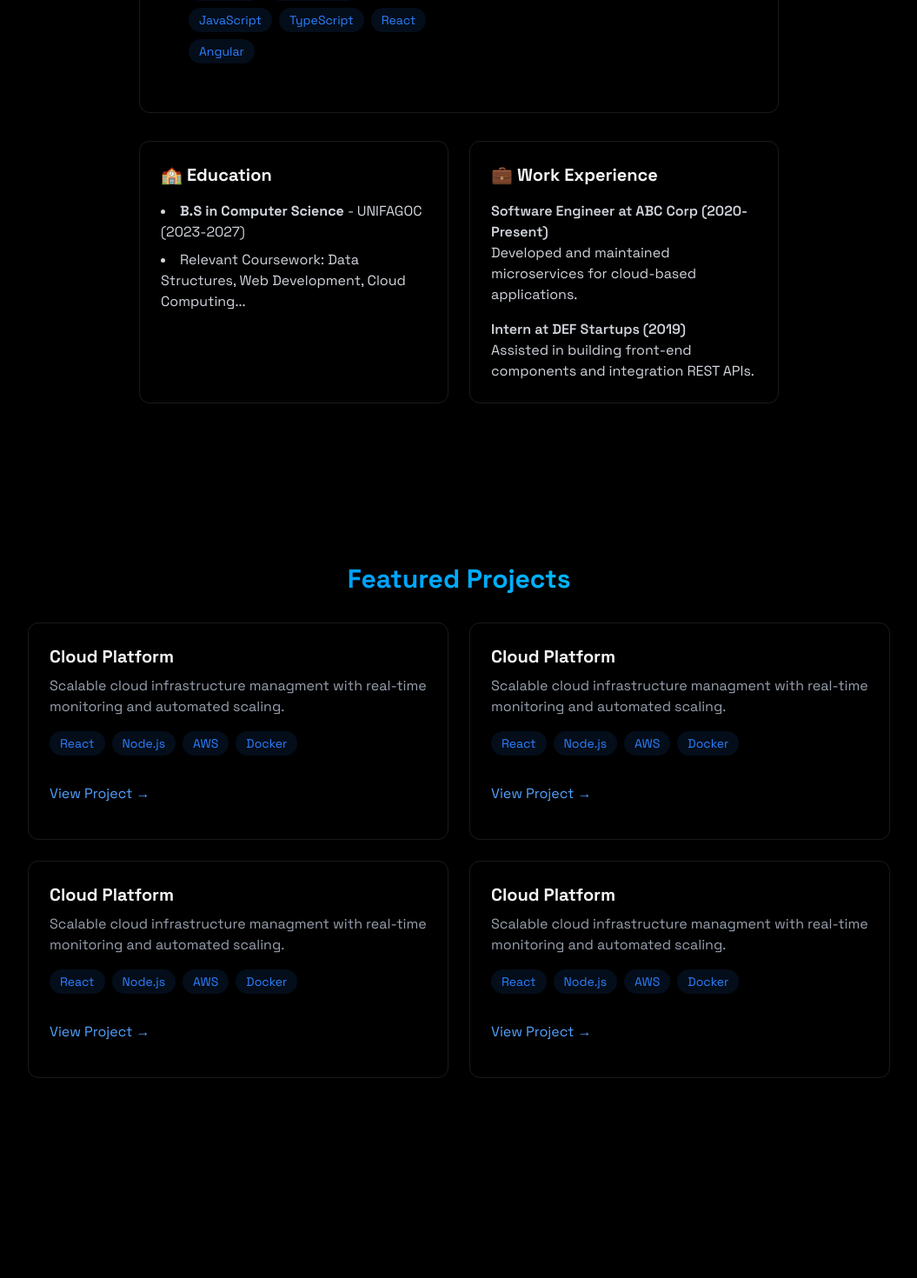
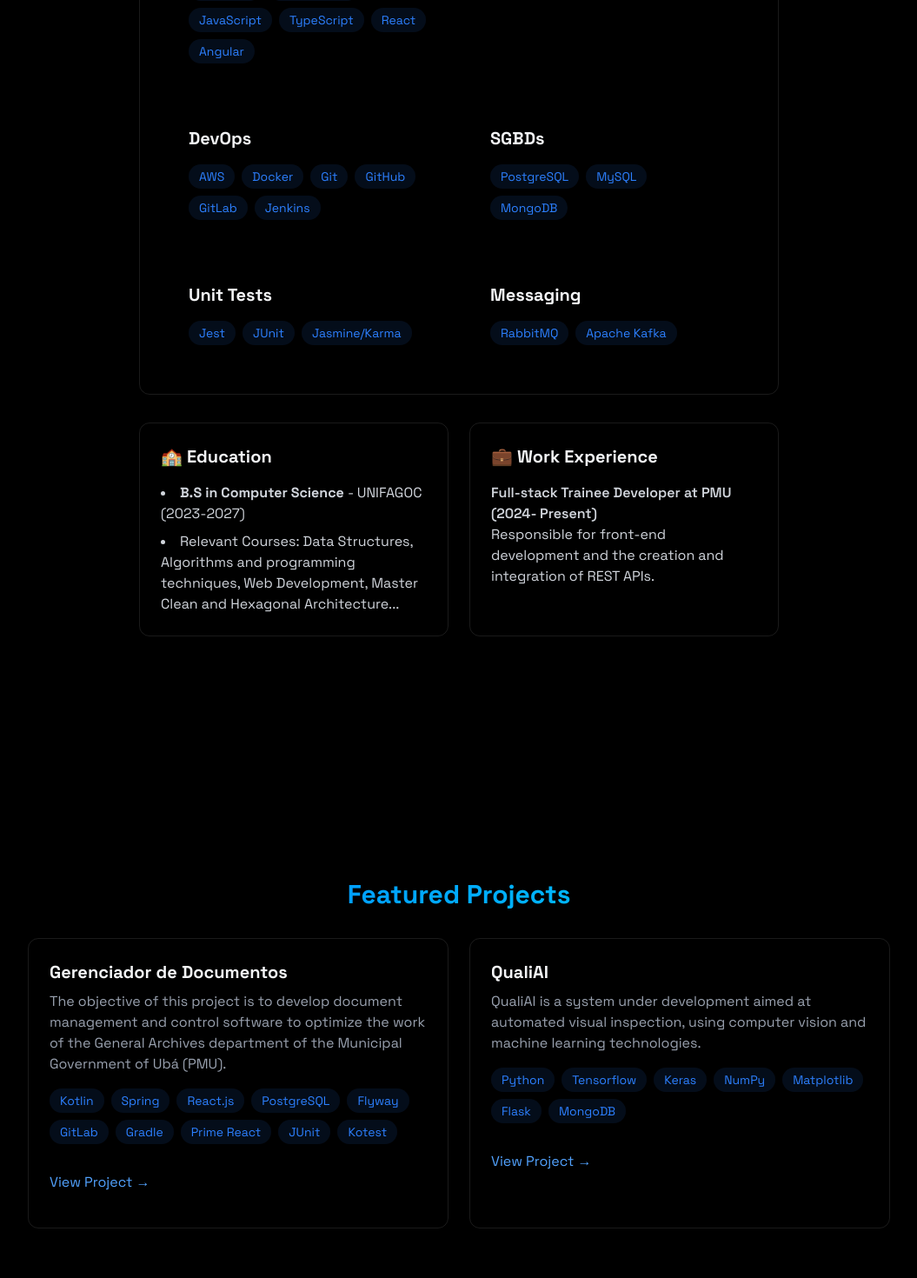
Before and after one commit to lucasrodriguescunha/beautiful-portfolio, a React (Vite) app: page / in a window 1280 px wide. Shown: the part 1220-2690 px from the top of the page at 87% size, without its empty margins (112-1167 px from the left). Built offline with nearby package versions, Linux system fonts and the light colour scheme.

Commit message:
feat: ajuste nos campos de informações

```diff
--- a/index.html
+++ b/index.html
@@ -3,14 +3,13 @@
 
 <head>
   <meta charset="UTF-8" />
-  <link rel="icon" type="image/svg+xml" href="/vite.svg" />
   <link rel="preconnect" href="https://fonts.googleapis.com" />
   <link rel="preconnect" href="https://fonts.gstatic.com" crossorigin />
   <link
     href="https://fonts.googleapis.com/css2?family=Space+Grotesk:wght@400;500;600;700&family=JetBrains+Mono:wght@400;700&display=swap"
     rel="stylesheet" />
   <meta name="viewport" content="width=device-width, initial-scale=1.0" />
-  <title>Vite + React</title>
+  <title>Lucas Rodrigues Cunha</title>
 </head>
 
 <body>
--- a/package.json
+++ b/package.json
@@ -10,6 +10,7 @@
     "preview": "vite preview"
   },
   "dependencies": {
+    "@emailjs/browser": "^4.4.1",
     "@tailwindcss/vite": "^4.1.4",
     "beautiful-portfolio": "file:",
     "emailjs-com": "^3.2.0",
--- a/src/components/sections/About.jsx
+++ b/src/components/sections/About.jsx
@@ -21,6 +21,32 @@ export const About = () => {
         "Kotlin",
         "Spring",
         "Flyway"
+    ];
+
+    const devOpsSkills = [
+        "AWS",
+        "Docker",
+        "Git",
+        "GitHub",
+        "GitLab",
+        "Jenkins"
+    ];
+
+    const sgbdsSkills = [
+        "PostgreSQL",
+        "MySQL",
+        "MongoDB"
+    ];
+
+    const testsSkills = [
+        "Jest",
+        "JUnit",
+        "Jasmine/Karma"
+    ];
+
+    const messagingsSkills = [
+        "RabbitMQ",
+        "Apache Kafka"
     ];
 
     return (
@@ -69,6 +95,62 @@ export const About = () => {
                                     ))}
                                 </div>
                             </div>
+
+                            <div className="rounded-xl p-6 hover:-translate-y-1 transition-all">
+                                <h3 className="text-xl font-bold mb-4"> DevOps </h3>
+                                <div className="flex flex-wrap gap-2"
+                                >
+                                    {devOpsSkills.map((tech, key) => (
+                                        <span key={key} className="bg-blue-500/10 text-blue-500 py-1 px-3 rounded-full text-sm hover:bg-blue-500/20
+                                        hover:shadow-[0_2px_8px_rgba(59, 130, 246, 0.2)] transition"
+                                        >
+                                            {tech}
+                                        </span>
+                                    ))}
+                                </div>
+                            </div>
+
+                            <div className="rounded-xl p-6 hover:-translate-y-1 transition-all">
+                                <h3 className="text-xl font-bold mb-4"> SGBDs </h3>
+                                <div className="flex flex-wrap gap-2"
+                                >
+                                    {sgbdsSkills.map((tech, key) => (
+                                        <span key={key} className="bg-blue-500/10 text-blue-500 py-1 px-3 rounded-full text-sm hover:bg-blue-500/20
+                                        hover:shadow-[0_2px_8px_rgba(59, 130, 246, 0.2)] transition"
+                                        >
+                                            {tech}
+                                        </span>
+                                    ))}
+                                </div>
+                            </div>
+
+                            <div className="rounded-xl p-6 hover:-translate-y-1 transition-all">
+                                <h3 className="text-xl font-bold mb-4"> Unit Tests </h3>
+                                <div className="flex flex-wrap gap-2"
+                                >
+                                    {testsSkills.map((tech, key) => (
+                                        <span key={key} className="bg-blue-500/10 text-blue-500 py-1 px-3 rounded-full text-sm hover:bg-blue-500/20
+                                        hover:shadow-[0_2px_8px_rgba(59, 130, 246, 0.2)] transition"
+                                        >
+                                            {tech}
+                                        </span>
+                                    ))}
+                                </div>
+                            </div>
+
+                            <div className="rounded-xl p-6 hover:-translate-y-1 transition-all">
+                                <h3 className="text-xl font-bold mb-4"> Messaging </h3>
+                                <div className="flex flex-wrap gap-2"
+                                >
+                                    {messagingsSkills.map((tech, key) => (
+                                        <span key={key} className="bg-blue-500/10 text-blue-500 py-1 px-3 rounded-full text-sm hover:bg-blue-500/20
+                                        hover:shadow-[0_2px_8px_rgba(59, 130, 246, 0.2)] transition"
+                                        >
+                                            {tech}
+                                        </span>
+                                    ))}
+                                </div>
+                            </div>
                         </div>
                     </div>
 
@@ -81,7 +163,7 @@ export const About = () => {
                                     (2023-2027)
                                 </li>
                                 <li>
-                                    Relevant Coursework: Data Structures, Web Development, Cloud Computing...
+                                    Relevant Courses: Data Structures, Algorithms and programming techniques, Web Development, Master Clean and Hexagonal Architecture...
                                 </li>
                             </ul>
                         </div>
@@ -91,15 +173,15 @@ export const About = () => {
                             <div className="space-y-4 text-gray-300">
                                 <div>
                                     <h4 className="font-semibold">
-                                        Software Engineer at ABC Corp
-                                        (2020- Present)
+                                        Full-stack Trainee Developer at PMU
+                                        (2024- Present)
                                     </h4>
                                     <p>
-                                        Developed and maintained microservices for cloud-based applications.
+                                        Responsible for front-end development and the creation and integration of REST APIs.
                                     </p>
                                 </div>
 
-                                <div>
+                                {/* <div>
                                     <h4 className="font-semibold">
                                         Intern at DEF Startups
                                         (2019)
@@ -107,7 +189,7 @@ export const About = () => {
                                     <p>
                                         Assisted in building front-end components and integration REST APIs.
                                     </p>
-                                </div>
+                                </div> */}
                             </div>
                         </div>
                     </div>
--- a/src/components/sections/Contact.jsx
+++ b/src/components/sections/Contact.jsx
@@ -1,6 +1,6 @@
 import { useState } from "react";
 import { RevealOnScroll } from "../RevealOnScroll";
-import emailjs from 'emailjs-com';
+import emailjs from '@emailjs/browser';
 
 export const Contact = () => {
     const [formData, setFormData] = useState({
@@ -34,7 +34,7 @@ export const Contact = () => {
             className="min-h-screen flex items-center justify-center py-20"
         >
             <RevealOnScroll>
-                <div className="px-4 w-150">
+                <div className="px-4 w-80">
                     <h2 className="text-3xl font-bold mb-8 bg-gradient-to-r from-blue-500 to-cyan-400 bg-clip-text text-transparent text-center">
                         Get In Touch
                     </h2>
@@ -42,8 +42,8 @@ export const Contact = () => {
                         <div className="relative">
                             <input
                                 type="text"
-                                id="name"
-                                name="name"
+                                id="from_name"
+                                name="from_name"
                                 required
                                 value={formData.name}
                                 className="w-full bg-white/5 border border-white/10 rounded px-4 py-3 text-white transition focus:outline-none focus:border-blue-500 focus:bg-blue-500/5"
--- a/src/components/sections/Home.jsx
+++ b/src/components/sections/Home.jsx
@@ -14,7 +14,7 @@ export const Home = () => {
                     </h1>
 
                     <p className="text-gray-400 text-lg mb-8 max-w-lg mx-auto">
-                        I'm fullstack developer who loves crafting clean, scalable web applications. My goal is to build solutions that offer both expcetional perfomance and a delightdful user experience.
+                        I'm full stack developer who loves crafting clean, scalable web applications. My goal is to build solutions that offer both exceptional performance and a delightful user experience.
                     </p>
 
                     <div className="flex justify-center space-x-4">
--- a/src/components/sections/Projects.jsx
+++ b/src/components/sections/Projects.jsx
@@ -15,6 +15,57 @@ export const Projects = () => {
 
                     <div className="grid grid-cols-1 md:grid-cols-2 gap-6">
                         <div className="p-6 rounded-xl border border-white/10 hover:-translate-y-1 hover:border-blue-500/30 hover:shadow-[0_2px_8px_rgba(59, 130, 246, 0.1)] transition-all">
+                            <h3 className="text-xl font-bold mb-2"> Gerenciador de Documentos </h3>
+                            <p className="text-gray-400 mb-4">
+                                The objective of this project is to develop document management and control software to optimize the work of the General Archives department of the Municipal Government of Ubá (PMU).
+                            </p>
+                            <div className="flex flex-wrap gap-2 mb-4">
+                                {["Kotlin", "Spring", "React.js", "PostgreSQL", "Flyway", "GitLab", "Gradle", "Prime React", "JUnit", "Kotest"].map((tech, key) => (
+                                    <span key={key} className="bg-blue-500/10 text-blue-500 py-1 px-3 rounded-full text-sm hover:bg-blue-500/20
+                                hover:shadow-[0_2px_8px_rgba(59, 130, 246, 0.2)] transition"
+                                    >
+                                        {tech}
+                                    </span>
+                                ))}
+                            </div>
+
+                            <div className="flex justify-between items-center">
+                                <a
+                                    href="#"
+                                    className="text-blue-400 hover:text-blue-300 transition-colors my-4"
+                                >
+                                    View Project &#8594;
+                                </a>
+                            </div>
+                        </div>
+
+                        <div className="p-6 rounded-xl border border-white/10 hover:-translate-y-1 hover:border-blue-500/30 hover:shadow-[0_2px_8px_rgba(59, 130, 246, 0.1)] transition-all">
+                            <h3 className="text-xl font-bold mb-2"> QualiAI </h3>
+                            <p className="text-gray-400 mb-4">
+                                QualiAI is a system under development aimed at automated visual inspection, using computer vision and machine learning technologies.
+                            </p>
+                            <div className="flex flex-wrap gap-2 mb-4">
+                                {["Python", "Tensorflow", "Keras", "NumPy", "Matplotlib", "Flask", "MongoDB"].map((tech, key) => (
+                                    <span key={key} className="bg-blue-500/10 text-blue-500 py-1 px-3 rounded-full text-sm hover:bg-blue-500/20
+                                hover:shadow-[0_2px_8px_rgba(59, 130, 246, 0.2)] transition"
+                                    >
+                                        {tech}
+                                    </span>
+                                ))}
+                            </div>
+
+                            <div className="flex justify-between items-center">
+                                <a
+                                    href="https://github.com/lucasrodriguescunha/QualiAI"
+                                    target="_blank"
+                                    className="text-blue-400 hover:text-blue-300 transition-colors my-4"
+                                >
+                                    View Project &#8594;
+                                </a>
+                            </div>
+                        </div>
+
+                        {/* <div className="p-6 rounded-xl border border-white/10 hover:-translate-y-1 hover:border-blue-500/30 hover:shadow-[0_2px_8px_rgba(59, 130, 246, 0.1)] transition-all">
                             <h3 className="text-xl font-bold mb-2"> Cloud Platform </h3>
                             <p className="text-gray-400 mb-4">
                                 Scalable cloud infrastructure managment with real-time monitoring
@@ -38,9 +89,9 @@ export const Projects = () => {
                                     View Project &#8594;
                                 </a>
                             </div>
-                        </div>
+                        </div> */}
 
-                        <div className="p-6 rounded-xl border border-white/10 hover:-translate-y-1 hover:border-blue-500/30 hover:shadow-[0_2px_8px_rgba(59, 130, 246, 0.1)] transition-all">
+                        {/* <div className="p-6 rounded-xl border border-white/10 hover:-translate-y-1 hover:border-blue-500/30 hover:shadow-[0_2px_8px_rgba(59, 130, 246, 0.1)] transition-all">
                             <h3 className="text-xl font-bold mb-2"> Cloud Platform </h3>
                             <p className="text-gray-400 mb-4">
                                 Scalable cloud infrastructure managment with real-time monitoring
@@ -64,59 +115,7 @@ export const Projects = () => {
                                     View Project &#8594;
                                 </a>
                             </div>
-                        </div>
-
-                        <div className="p-6 rounded-xl border border-white/10 hover:-translate-y-1 hover:border-blue-500/30 hover:shadow-[0_2px_8px_rgba(59, 130, 246, 0.1)] transition-all">
-                            <h3 className="text-xl font-bold mb-2"> Cloud Platform </h3>
-                            <p className="text-gray-400 mb-4">
-                                Scalable cloud infrastructure managment with real-time monitoring
-                                and automated scaling.
-                            </p>
-                            <div className="flex flex-wrap gap-2 mb-4">
-                                {["React", "Node.js", "AWS", "Docker"].map((tech, key) => (
-                                    <span key={key} className="bg-blue-500/10 text-blue-500 py-1 px-3 rounded-full text-sm hover:bg-blue-500/20
-                                hover:shadow-[0_2px_8px_rgba(59, 130, 246, 0.2)] transition"
-                                    >
-                                        {tech}
-                                    </span>
-                                ))}
-                            </div>
-
-                            <div className="flex justify-between items-center">
-                                <a
-                                    href="#"
-                                    className="text-blue-400 hover:text-blue-300 transition-colors my-4"
-                                >
-                                    View Project &#8594;
-                                </a>
-                            </div>
-                        </div>
-
-                        <div className="p-6 rounded-xl border border-white/10 hover:-translate-y-1 hover:border-blue-500/30 hover:shadow-[0_2px_8px_rgba(59, 130, 246, 0.1)] transition-all">
-                            <h3 className="text-xl font-bold mb-2"> Cloud Platform </h3>
-                            <p className="text-gray-400 mb-4">
-                                Scalable cloud infrastructure managment with real-time monitoring
-                                and automated scaling.
-                            </p>
-                            <div className="flex flex-wrap gap-2 mb-4">
-                                {["React", "Node.js", "AWS", "Docker"].map((tech, key) => (
-                                    <span key={key} className="bg-blue-500/10 text-blue-500 py-1 px-3 rounded-full text-sm hover:bg-blue-500/20
-                                hover:shadow-[0_2px_8px_rgba(59, 130, 246, 0.2)] transition"
-                                    >
-                                        {tech}
-                                    </span>
-                                ))}
-                            </div>
-
-                            <div className="flex justify-between items-center">
-                                <a
-                                    href="#"
-                                    className="text-blue-400 hover:text-blue-300 transition-colors my-4"
-                                >
-                                    View Project &#8594;
-                                </a>
-                            </div>
-                        </div>
+                        </div> */}
                     </div>
                 </div>
             </RevealOnScroll>
```
Also changed, not shown: 1 other file (tests, documents, lock files or other folders).
